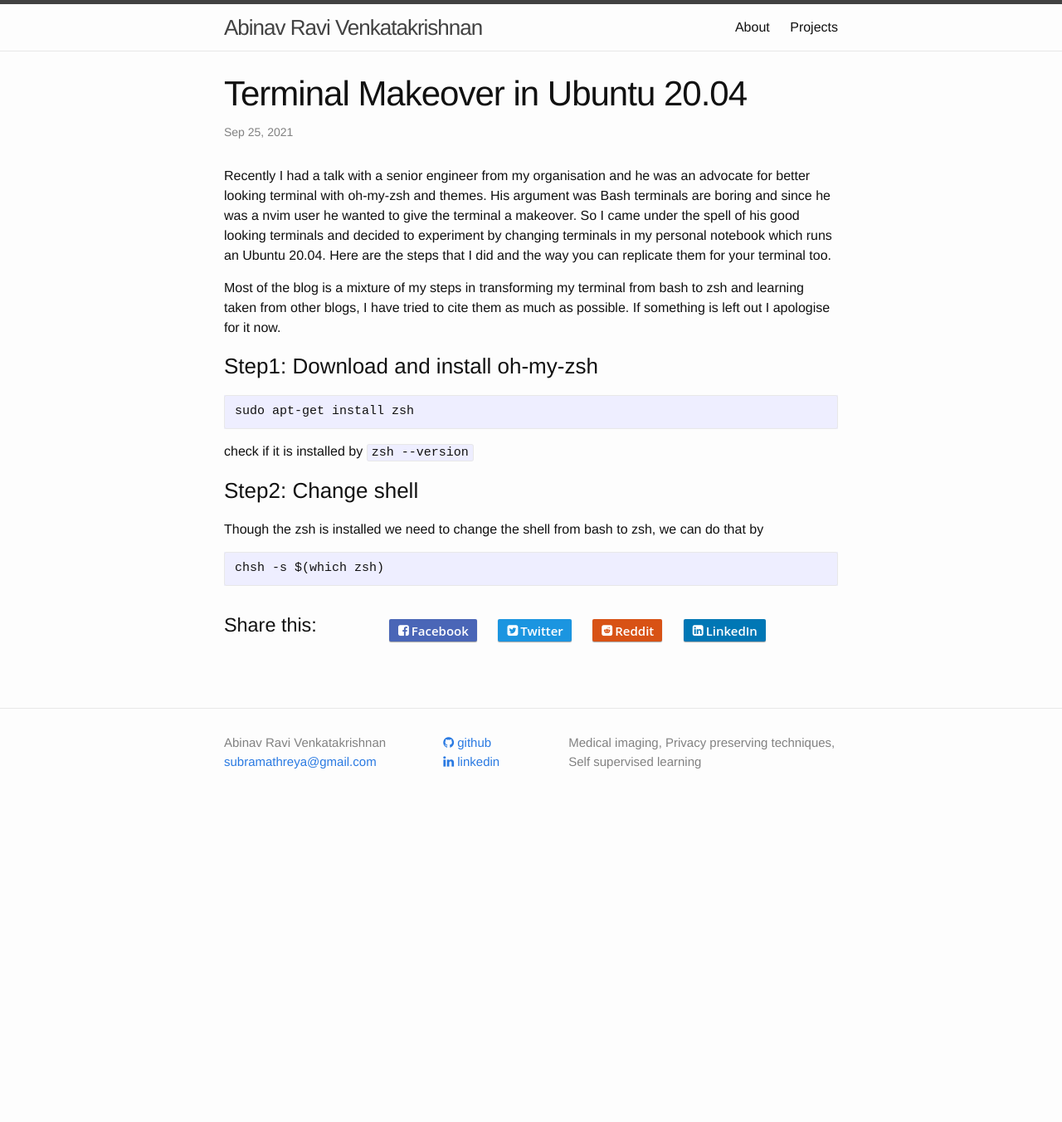
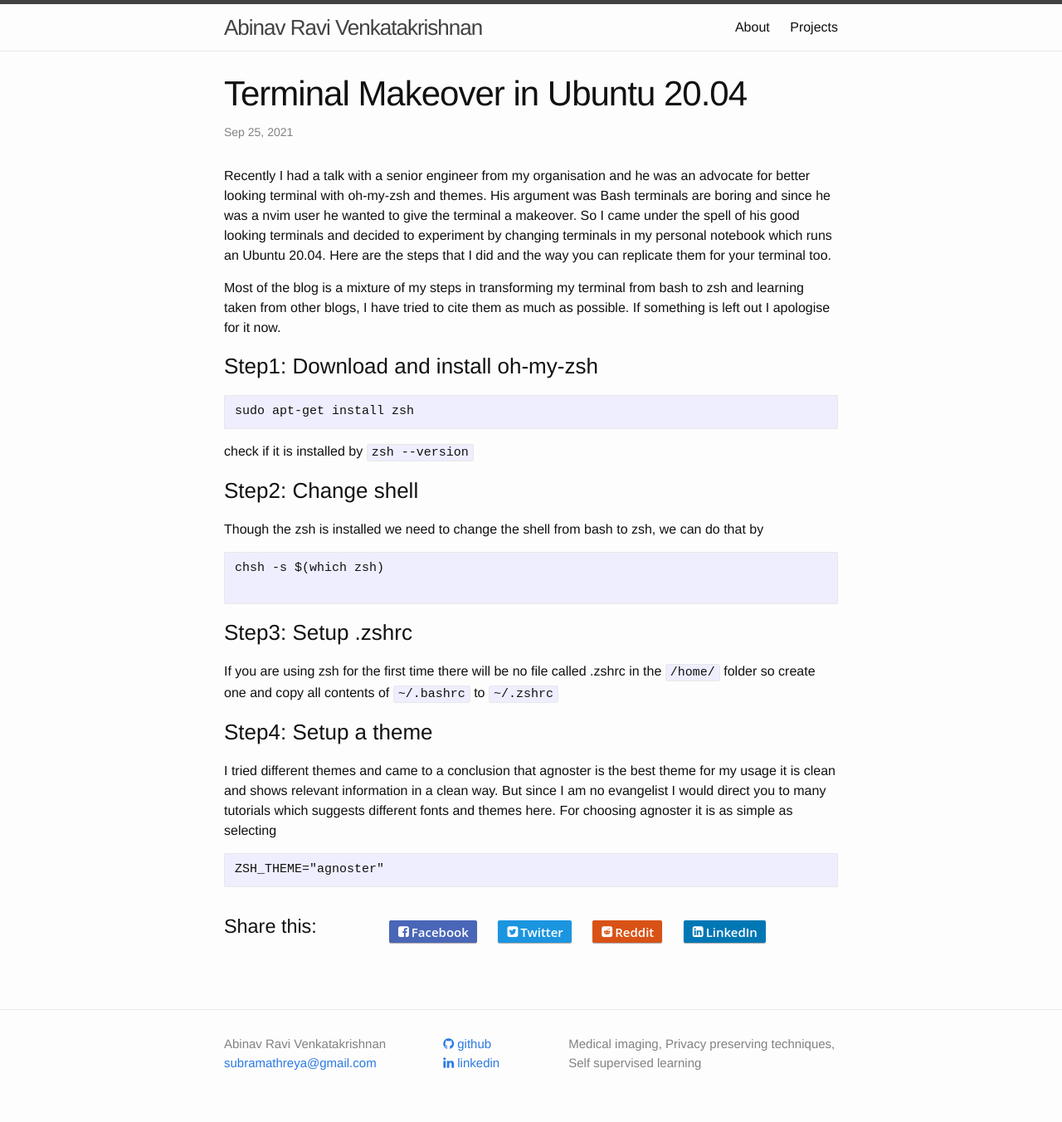
Before and after one commit to AbinavRavi/AbinavRavi.github.io, a Jekyll site: the page built from _posts/2021-09-25-Terminal_prep.md, in a window 1280 px wide. Shown: the whole page at 83% size. Built offline with Jekyll 4.4.1, drawn with Linux system fonts in a browser that asks for light colours; nearby versions of some CDN libraries; comment, search, counter and statistics services are not loaded; before the commit the page ends 989 px from its top, so only the background shows below that.

````diff
--- a/_posts/2021-09-25-Terminal_prep.md
+++ b/_posts/2021-09-25-Terminal_prep.md
@@ -21,4 +21,14 @@ check if it is installed by ``` zsh --version```
 Though the zsh is installed we need to change the shell from bash to zsh, we can do that by
 ```
 chsh -s $(which zsh)
+
 ```
+### Step3: Setup .zshrc
+ If you are using zsh for the first time there will be no file called .zshrc in the ```/home/``` folder so create one and copy all contents of ```~/.bashrc``` to ```~/.zshrc```
+
+### Step4: Setup a theme
+I tried different themes and came to a conclusion that agnoster is the best theme for my usage it is clean and shows relevant information in a clean way. But since I am no evangelist I would direct you to many tutorials which suggests different fonts and themes here. For choosing agnoster it is as simple as selecting
+
+```
+ZSH_THEME="agnoster"
+```
````
Also changed, not shown: 1 other file.
